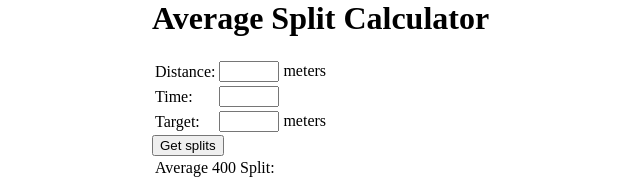
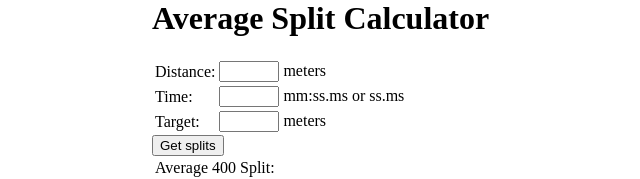
Before and after one commit to ReDead/SplitCalculator, a plain HTML site: page index.html in a window 1280 px wide. Shown: the top 179 px of the page, without its empty margins (168-808 px from the left). Drawn offline with Linux system fonts and the light colour scheme.

Commit message:
Update index.html

```diff
--- a/index.html
+++ b/index.html
@@ -10,7 +10,7 @@
 		</tr>
 		<tr>
 			<td>Time: </td>
-			<td><input type="text" id="time"> </td>
+			<td><input type="text" id="time"> mm:ss.ms or ss.ms</td>
 		</tr>
 		<tr>
 			<td>Target: </td>
```
